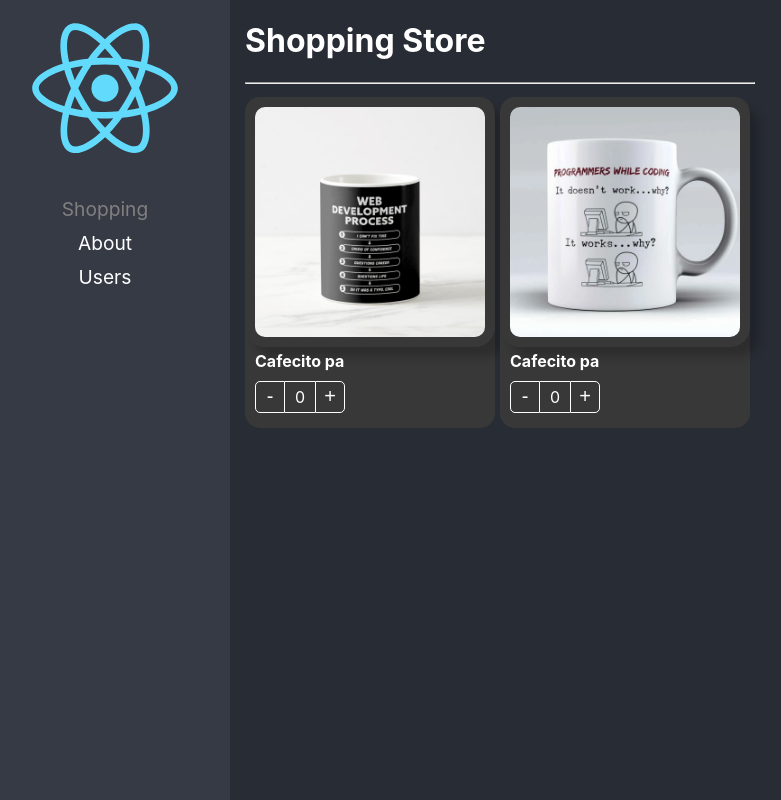
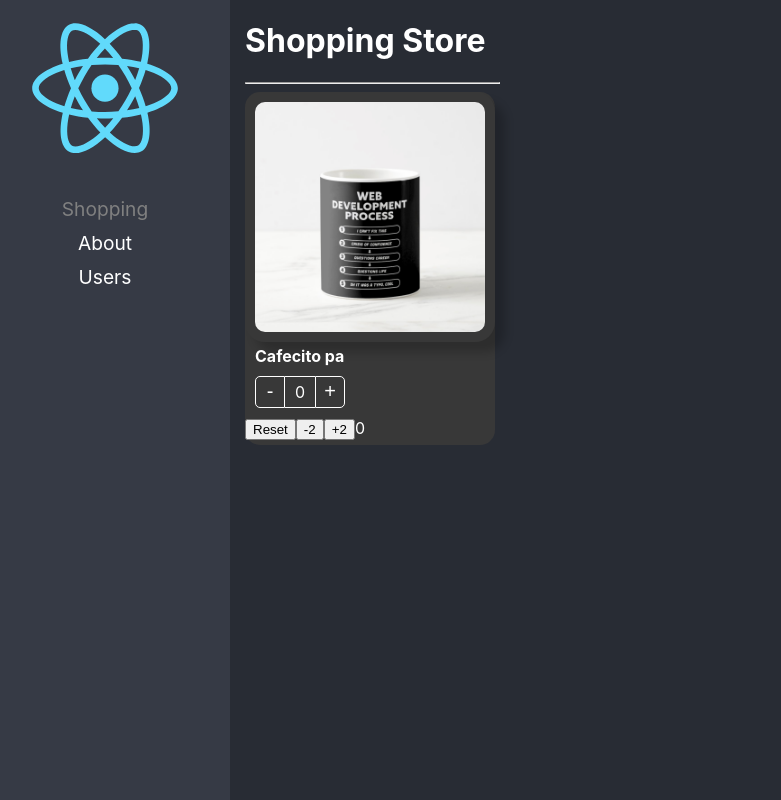
Before and after one commit to GonzaPiccinini/react-adv, a React (Create React App) app: page /home in a window 1280 px wide. Shown: the whole page, without its empty margins (20-801 px from the left). Built offline with nearby package versions, Linux system fonts and the light colour scheme.

Commit message:
Fin del patron

```diff
--- a/src/02-component-patterns/components/ProductButtons.tsx
+++ b/src/02-component-patterns/components/ProductButtons.tsx
@@ -1,4 +1,4 @@
-import { useContext } from 'react'
+import { useCallback, useContext } from 'react'
 import { ProductContext } from './ProductCard'
 import styles from '../styles/styles.module.css'
 
@@ -8,16 +8,27 @@
 }
 
 export const ProductButtons = ({ className, style }: Props) => {
-    const { increaseBy, counter } = useContext(ProductContext)
+
+  const { increaseBy, counter, maxCount } = useContext(ProductContext)
+
+  const isMaxReached = useCallback(() => !!maxCount && counter === maxCount, [counter, maxCount])
 
   return (
       <div
         className={`${styles.buttonsContainer} ${className}`}
         style={style}
       >
-          <button onClick={() => increaseBy(-1)} className={styles.buttonMinus}>-</button>
+        <button
+          onClick={() => increaseBy(-1)}
+          className={styles.buttonMinus}>
+            -
+        </button>
         <div className={styles.countLabel}>{counter}</div>
-          <button onClick={() => increaseBy(+1)} className={styles.buttonAdd}>+</button>
+        <button
+          onClick={() => increaseBy(+1)}
+          className={`${styles.buttonAdd} ${isMaxReached() && styles.disabled}`}>
+            +
+        </button>
       </div>
   )
 }
--- a/src/02-component-patterns/components/ProductCard.tsx
+++ b/src/02-component-patterns/components/ProductCard.tsx
@@ -1,33 +1,45 @@
 import { createContext } from 'react';
 import { useProduct } from '../hooks/useProduct';
 import styles from '../styles/styles.module.css'
-import { ProductContextProps, Product, onChangeArgs } from '../interfaces/interfaces';
+import { ProductContextProps, Product, onChangeArgs, InitialValues, ProductCardHandlers } from '../interfaces/interfaces';
 
 export const ProductContext = createContext({} as ProductContextProps)
 
 export interface Props {
-  children?:  React.ReactElement | React.ReactElement[]
+  // children?:  React.ReactElement | React.ReactElement[]
+  children: (args: ProductCardHandlers) => JSX.Element
   className?: string
   product:    Product
   style?:     React.CSSProperties
   onChange?:  (args: onChangeArgs) => void
   value?:     number
+  initialValues?: InitialValues
 }
 
-export const ProductCard = ({ children, product, className, style, onChange, value }: Props) => {
-  const { counter, increaseBy } = useProduct({ onChange, product, value })
+export const ProductCard = ({ children, product, className, style, onChange, value, initialValues }: Props) => {
+  const { counter, increaseBy, maxCount, isMaxCountReached, reset } = useProduct({ onChange, product, value, initialValues })
 
   return (
     <ProductContext.Provider value={{
       counter,
       increaseBy,
-      product
+      product,
+      maxCount
     }}>
       <div
         className={`${styles.productCard} ${className}`}
         style={style}
       >
-        {children}
+        {
+        children({
+          count: counter,
+          isMaxCountReached,
+          maxCount,
+          product,
+          increaseBy,
+          reset
+        })
+        }
       </div>
     </ProductContext.Provider>
   )
--- a/src/02-component-patterns/hooks/useProduct.ts
+++ b/src/02-component-patterns/hooks/useProduct.ts
@@ -1,29 +1,45 @@
-import { useEffect, useState } from 'react'
-import { onChangeArgs, Product } from '../interfaces/interfaces'
+import { useEffect, useRef, useState } from 'react'
+import { InitialValues, onChangeArgs, Product } from '../interfaces/interfaces'
 
 interface useProductArgs {
     product:   Product
     onChange?: (args: onChangeArgs) => void
     value?:     number
+    initialValues?: InitialValues
 }
 
-export const useProduct = ({ onChange, product, value = 0 }: useProductArgs) => {
-    const [counter, setCounter] = useState(value)
+export const useProduct = ({ onChange, product, value = 0, initialValues }: useProductArgs) => {
+    const [counter, setCounter] = useState<number>(initialValues?.count || value)
+    const isMounted = useRef(false)
 
     const increaseBy = (value: number) => {
-        const newValue = Math.max(counter + value, 0)
+        let newValue = Math.max(counter + value, 0)
+        if (initialValues?.maxCount) {
+            newValue = Math.min(newValue, initialValues.maxCount)
+        }
         setCounter(newValue)
 
         onChange && onChange({ count: newValue, product })
     }
 
+    const reset = () => {
+        setCounter(initialValues?.count || value)
+    }
+
     useEffect(() => {
-      setCounter(value)
+        if (!isMounted.current) return;
+        setCounter(value)
     }, [value])
 
+    useEffect(() => {
+        isMounted.current = true
+    }, [])
 
     return {
         counter,
-        increaseBy
+        isMaxCountReached: !!initialValues?.count && initialValues.maxCount === counter,
+        maxCount: initialValues?.maxCount,
+        increaseBy,
+        reset
     }
 }
--- a/src/02-component-patterns/pages/ShoppingPage.tsx
+++ b/src/02-component-patterns/pages/ShoppingPage.tsx
@@ -1,56 +1,35 @@
 import { ProductButtons, ProductCard, ProductImage, ProductTitle } from '../components'
 import { products } from '../data/products'
-import { useShoppingCart } from '../hooks/useShoppingCart'
 import '../styles/custom-styles.css'
 
+const product = products[0]
+
 export const ShoppingPage = () => {
-  const { shoppingCart, onProductCountChange } = useShoppingCart()
-
   return (
     <div>
         <h1>Shopping Store</h1>
         <hr />
-        <div style={{
-          display: 'flex',
-          flexDirection: 'row',
-          flexWrap: 'wrap'
-        }}>
-
-        {
-          products.map(product => (
         <ProductCard
           key={product.id}
           product={product}
           className='bg-dark text-white'
-              onChange={onProductCountChange}
-              value={shoppingCart[product.id]?.count || 0}
+          initialValues={{
+            count: 6,
+            maxCount: 10,
+          }}
         >
+          {({ count, isMaxCountReached, increaseBy, reset }) => (
+            <>
               <ProductImage style={{ boxShadow: '10px 10px 10px rgba(0,0,0,0.2)' }} className='custom-image' />
               <ProductTitle className='text-bold' title='Cafecito pa' />
               <ProductButtons className='custom-buttons' />
+              <button onClick={reset}>Reset</button>
+              <button onClick={() => increaseBy(-2)}>-2</button>
+              {!isMaxCountReached ? <button onClick={() => increaseBy(+2)}>+2</button> : null}
+              <span>{count}</span>
+            </>
+          )}
         </ProductCard>
-          ))
-        }
-
-        </div>
-        <div className='shopping-cart'>
-          {Object.entries(shoppingCart).map(([key, product]) => (
-            <ProductCard
-              key={key}
-              product={product}
-              className='bg-dark text-white'
-              style={{ width: '100px' }}
-              onChange={onProductCountChange}
-              value={product.count}
-            >
-              <ProductImage style={{ boxShadow: '10px 10px 10px rgba(0,0,0,0.2)' }} className='custom-image' />
-              <ProductButtons
-                style={{ display: 'flex', justifyContent: 'center' }}
-                className='custom-buttons'
-              />
-            </ProductCard>
-          ))}
-        </div>
     </div>
   )
 }
--- a/src/02-component-patterns/styles/styles.module.css
+++ b/src/02-component-patterns/styles/styles.module.css
@@ -60,3 +60,9 @@
 .buttonAdd:hover {
     background-color: rgba(0, 0, 0, 0.1);
 }
+
+.disabled {
+    border-color: grey !important;
+    border-left: 1px solid white !important;
+    color: gray !important;
+}
```
Also changed, not shown: src/02-component-patterns/interfaces/interfaces.ts (+17 -2 lines). Lines whose indentation alone changed are shown as unchanged.
